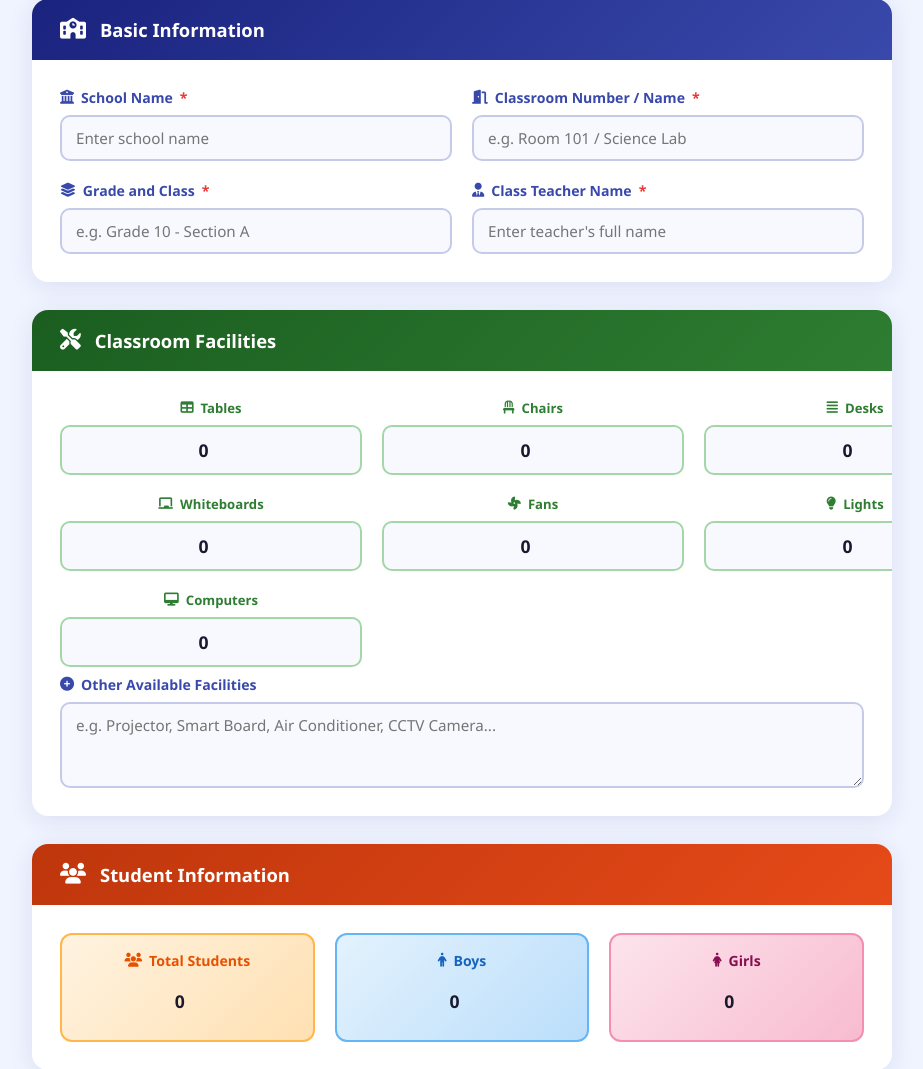
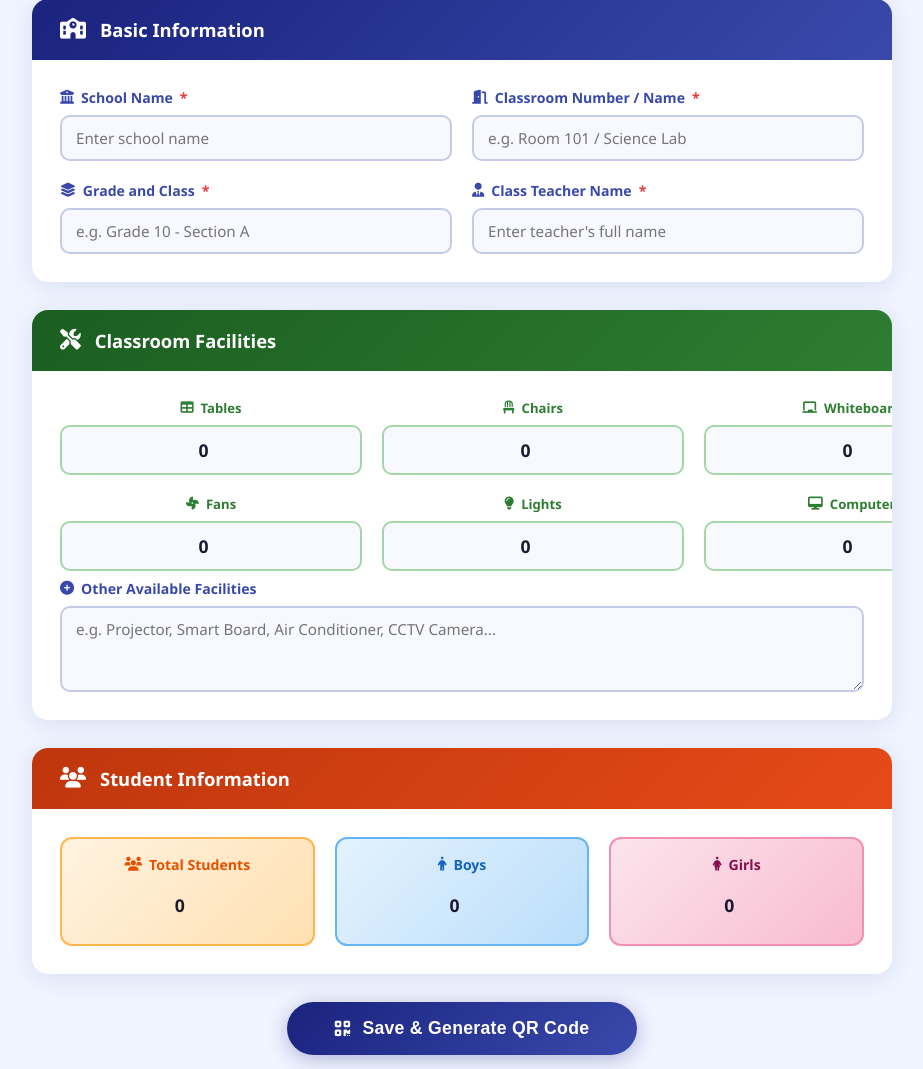
Before and after one commit to pavatharani98/smart-classroom, a Node server app: page / in a window 1280 px wide. Shown: the part 145-1214 px from the top of the page, without its empty margins (178-1101 px from the left). Run offline with Node 20, Linux system fonts and the light colour scheme.

Commit message:
remove desks field

```diff
--- a/public/index.html
+++ b/public/index.html
@@ -69,10 +69,6 @@
               <input type="number" name="num_chairs" min="0" value="0" placeholder="0"/>
             </div>
             <div class="form-group facility-item">
-              <label><i class="fas fa-align-justify"></i> Desks</label>
-              <input type="number" name="num_desks" min="0" value="0" placeholder="0"/>
-            </div>
-            <div class="form-group facility-item">
               <label><i class="fas fa-chalkboard"></i> Whiteboards</label>
               <input type="number" name="num_whiteboards" min="0" value="0" placeholder="0"/>
             </div>
--- a/views/classroom.ejs
+++ b/views/classroom.ejs
@@ -52,7 +52,6 @@
         <% const facilities = [
           { icon: '🪑', count: parseInt(classroom.num_chairs) || 0, label: 'Chairs' },
           { icon: '🗂️', count: parseInt(classroom.num_tables) || 0, label: 'Tables' },
-          { icon: '📋', count: parseInt(classroom.num_desks) || 0, label: 'Desks' },
           { icon: '📝', count: parseInt(classroom.num_whiteboards) || 0, label: 'Whiteboards' },
           { icon: '🌀', count: parseInt(classroom.num_fans) || 0, label: 'Fans' },
           { icon: '💡', count: parseInt(classroom.num_lights) || 0, label: 'Lights' },
```
